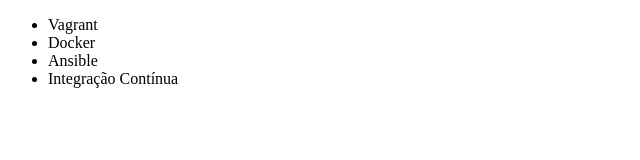
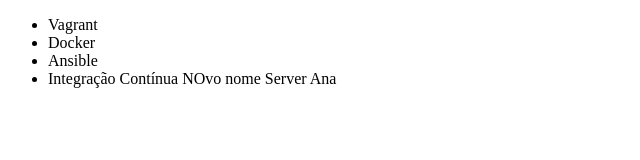
Before and after one commit to Well-j/alura-git, a plain HTML site: page index.html in a window 1280 px wide. Shown: the whole page, without its empty margins (0-640 px from the left). Drawn offline with Linux system fonts and the light colour scheme.

Commit message:
alterando nome do curso

```diff
--- a/index.html
+++ b/index.html
@@ -9,7 +9,7 @@
         <li>Vagrant</li>
         <li>Docker</li>
         <li>Ansible</li>
-        <li>Integração Contínua</li>
+        <li>Integração Contínua NOvo nome Server Ana</li>
     </ul>
 </body>
 </html>
```
